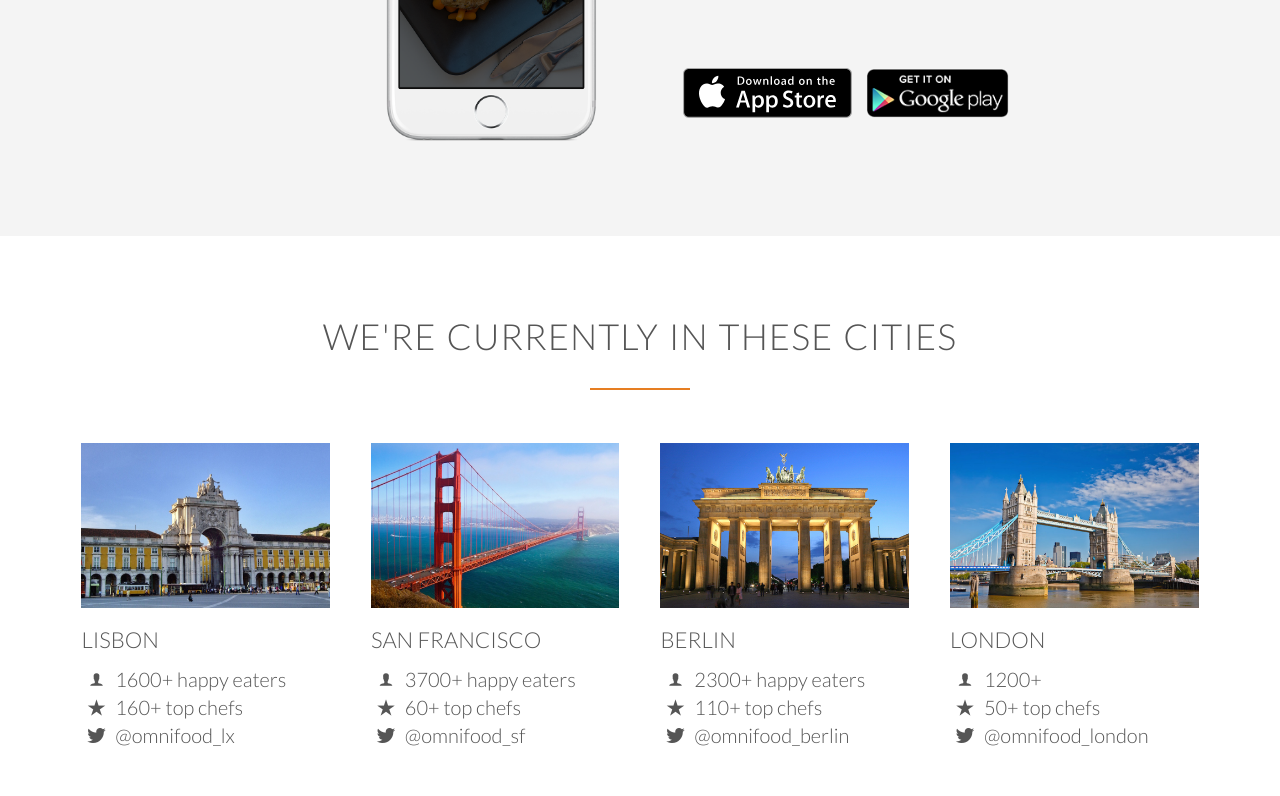
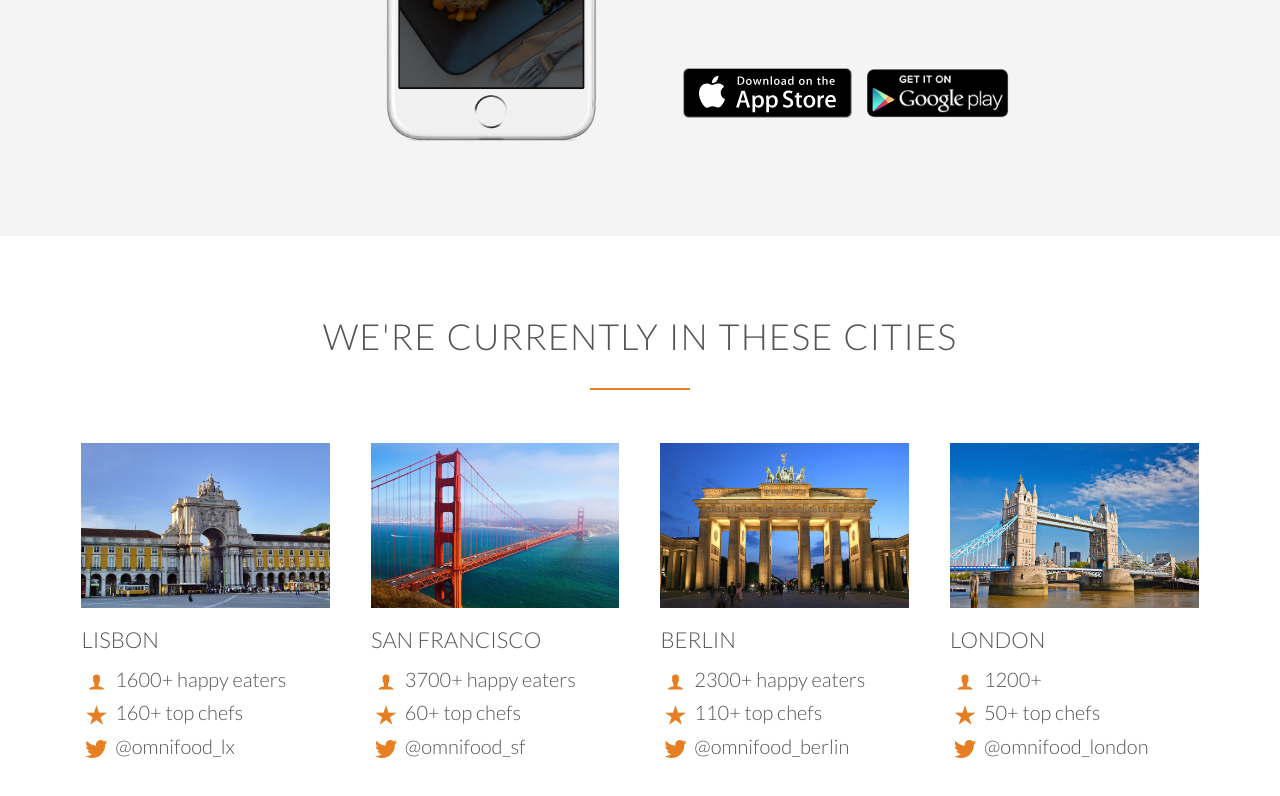
Before and after one commit to yahya09206/cuunto, a plain HTML site: page index.html in a window 1280 px wide. Shown: the part 2502-3298 px from the top of the page. Drawn offline with Linux system fonts and the light colour scheme; files whose address does not match are found by name.

Commit message:
fixing alignment issues with icons

```diff
--- a/resources/css/styles.css
+++ b/resources/css/styles.css
@@ -113,6 +113,10 @@ h3{
 	display: inline-block;
 	width: 30px;
 	text-align: center;
+	color: #e67e22;
+	font-size: 120%;
+	line-height: 120%;
+	vertical-align: middle;
 }
 
 
```
